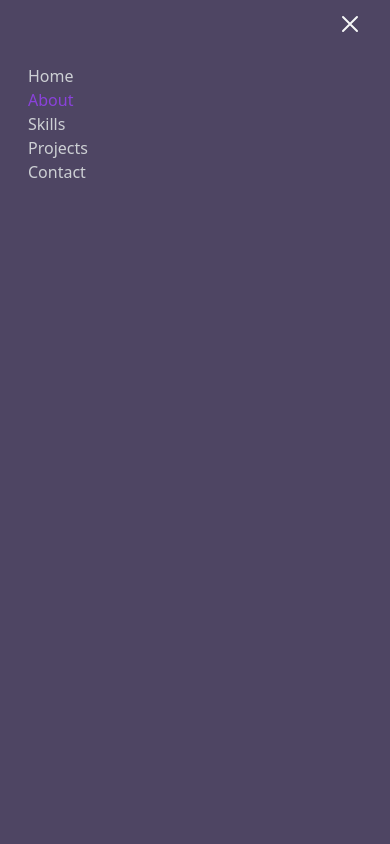
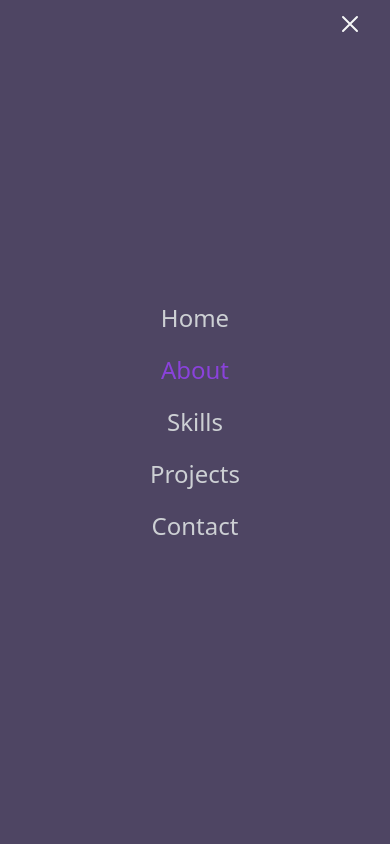
Before and after one commit to xeniaalex3/portfolio_xenia, a Next.js app: page /about in a window 390 px wide. Both pictures are taken after a click on the element 303 px from the left and 27 px from the top of the page. Shown: the top 844 px of the page. Built offline with nearby package versions, Linux system fonts and the light colour scheme.

Commit message:
🐛 fix mobile menu

```diff
--- a/src/components/Header/MenuLinks/MenuLinks.tsx
+++ b/src/components/Header/MenuLinks/MenuLinks.tsx
@@ -4,7 +4,7 @@ import { MenuLinksProps } from '@/@types/menuLinks'
 function MenuLinks({ path, name, pathname, id, focus, onClose }: MenuLinksProps) {
   const newFocus = !!(pathname?.split('/')?.[1] === id)
   return (
-    <div className="flex flex-row xs:gap-2">
+    <div className="flex flex-row">
       <Link href={path} onClick={onClose}>
         <li
           className={`flex hover:text-[var(--primary-color)] text-[var(--text-secondary)] ${
@@ -12,7 +12,7 @@ function MenuLinks({ path, name, pathname, id, focus, onClose }: MenuLinksProps)
           }`}
         >
           <p
-            className={`transition duration-300 ease-in-out md:text-base md:font-medium xs:text-font-semibold ${
+            className={`transition duration-300 ease-in-out md:text-base md:font-medium xs:text-2xl xs:font-medium ${
               focus || newFocus ? 'text-[var(--primary-color)]' : ''
             }`}
           >
--- a/src/components/Header/MenuMobile/MenuMobile.tsx
+++ b/src/components/Header/MenuMobile/MenuMobile.tsx
@@ -27,7 +27,7 @@ function MenuMobile({ className }: MenuMobileProps) {
         <AiOutlineMenu className="w-[1.8rem] h-[1.8rem]" />
       </div>
       {open && (
-        <header className="fixed top-0 left-0 w-full h-full bg-[var(--surface-tertiary)] flex flex-col pl-7 z-[10000]">
+        <header className="fixed top-0 left-0 w-full h-full bg-[var(--surface-tertiary)] flex flex-col justify-center items-center z-[10000]">
           <span
             onClick={handleClose}
             className="absolute top-2 right-6 flex justify-end"
@@ -35,8 +35,8 @@ function MenuMobile({ className }: MenuMobileProps) {
             <IoCloseOutline className="w-[2rem] h-[2rem] text-[var(--text-primary)]" />
           </span>
 
-          <nav className="flex flex-col justify-center items-start mt-16">
-            <ul>
+          <nav className="flex flex-col justify-center items-center">
+            <ul className="flex flex-col items-center space-y-5">
               {menuItems.map(item => (
                 <MenuLinks
                   key={item.name}
```
